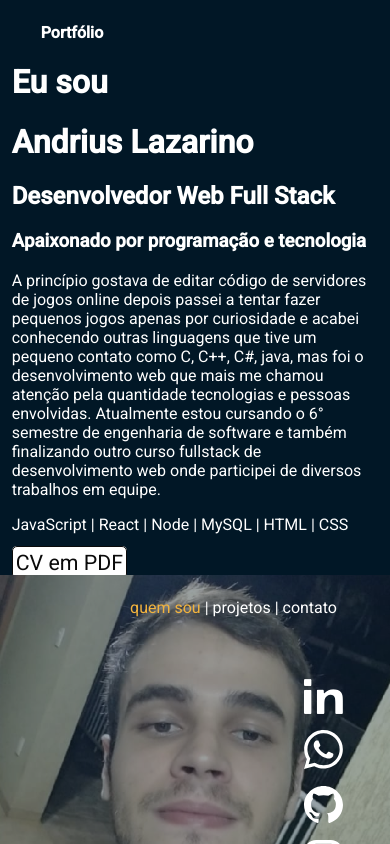
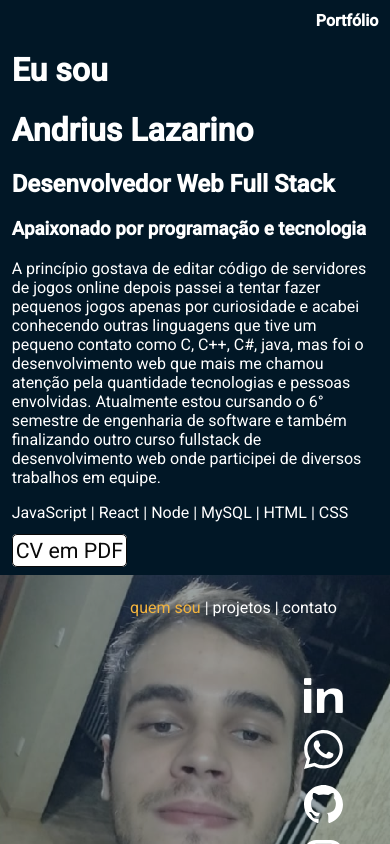
Before and after one commit to andriusrl/portfolio, a React (Create React App) app: page / in a window 390 px wide. Shown: the top 844 px of the page. Built offline with nearby package versions, Linux system fonts and the light colour scheme.

Commit message:
Corrigido text Portfolio na versão mobile

```diff
--- a/src/style/style.js
+++ b/src/style/style.js
@@ -39,6 +39,7 @@ export const TopBioContainerLeft = styled.div`
         /* height: 621px;  */ /* Isso Corrigia as Skills que cobria a bio mas foi corrigido colocando border-box e arrumando width do CotentBio */
         padding-left: 3%;
         padding-right: 3%;
+        padding-bottom: 3%;
         box-sizing: border-box;
     };
 `
@@ -105,6 +106,11 @@ export const Menu = styled.div`
 export const Title = styled.div`
     margin: 23px auto 0 29px;
     font-weight: bold;
+    @media (max-width: 480px) {
+        width: 100%;
+        margin: 3% 0 0 0;
+        text-align: end;
+    };
 `
 export const Photo = styled.img`
     position: absolute;
```
